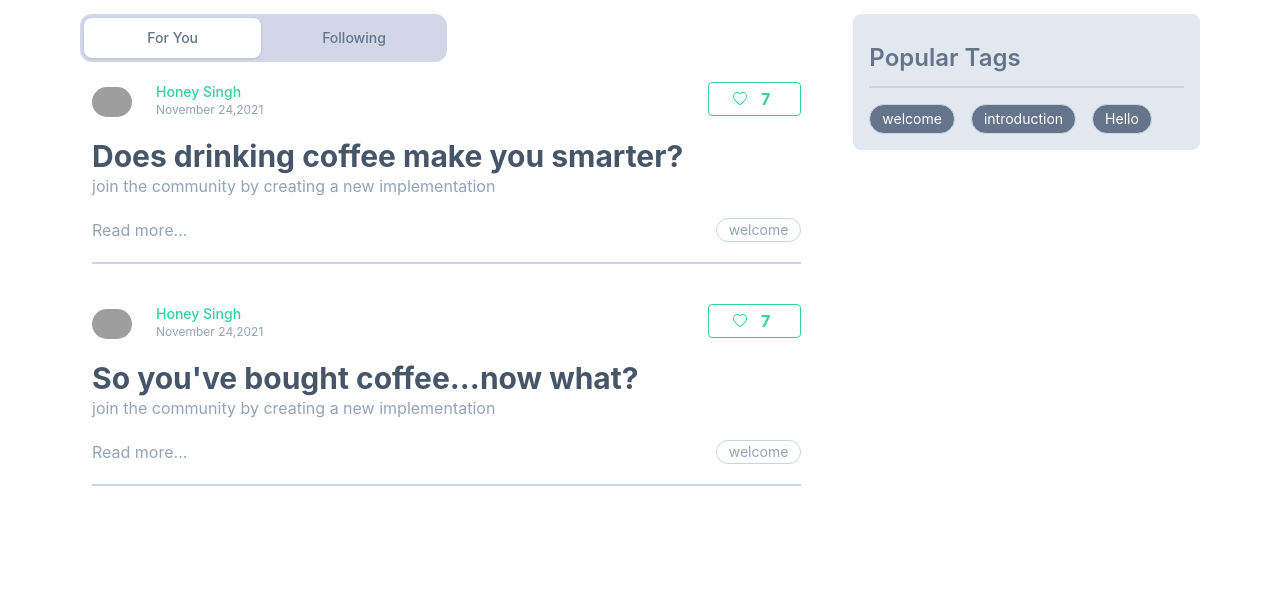
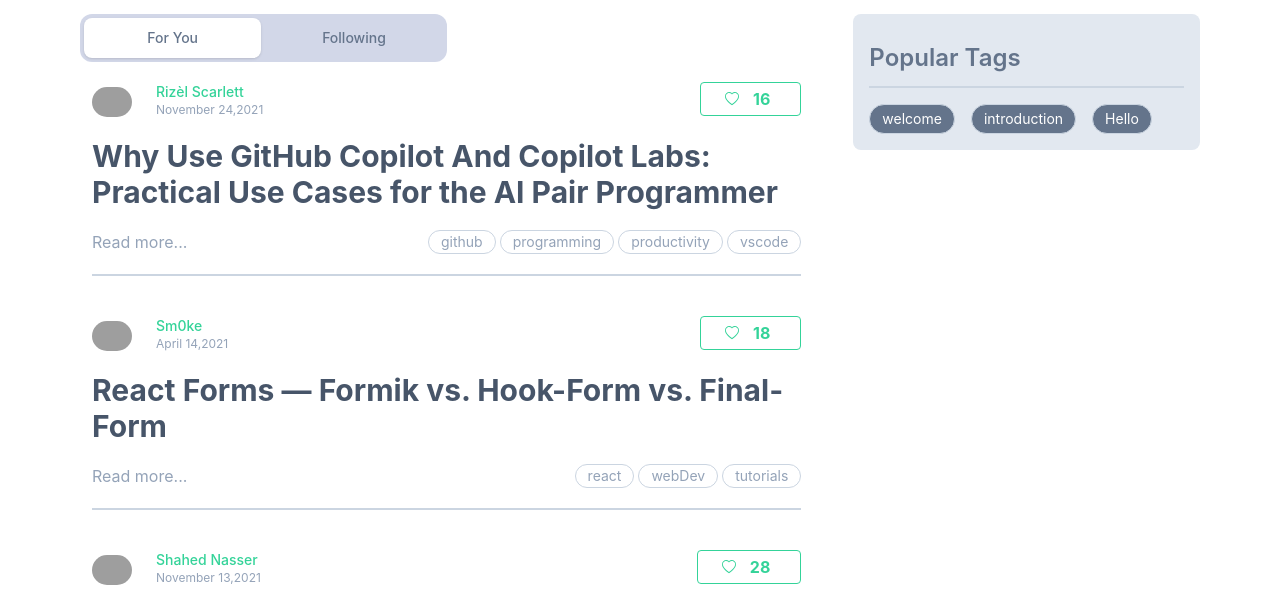
Before and after one commit to FreemanJournal/gerald-blog, a React (Create React App) app: page / in a window 1280 px wide. Shown: the part 334-943 px from the top of the page. Built offline with nearby package versions, Linux system fonts and the light colour scheme; no server answers; grey boxes are pictures that could not be loaded; what tw-elements would draw is missing.

Commit message:
make blog section dynamic

```diff
--- /dev/null
+++ b/public/dataset/data.json
@@ -0,0 +1,52 @@
+[
+    {
+        "id": 1,
+        "img": "https://images.unsplash.com/photo-1568409938619-12e139227838?ixlib=rb-1.2.1&ixid=eyJhcHBfaWQiOjEyMDd9&auto=format&fit=facearea&facepad=2&w=256&h=256&q=80",
+        "userId": 1,
+        "blogWriter": "Rizèl Scarlett",
+        "date": "November 24,2021",
+        "title": "Why Use GitHub Copilot And Copilot Labs: Practical Use Cases for the AI Pair Programmer",
+        "description": "Even though I didn't work at GitHub when they announced Copilot, I remember it piqued my interest. Perhaps, I was mostly excited because it was new and shiny.(Also, because I love predictive text in other environments like writing emails, why not in my code editor?) When I received access to the feature, I realized two things:It’s not magic. GitHub Copilot can’t read my mind, and it will not always spit out perfectly well-written, up-to-date code.It’s not magic. GitHub Copilot can’t read my mind, and it will not always spit out perfectly well-written, up-to-date code.Copilot increases my confidence and velocity as a programmer.For me, the value of Copilot is that I spend less time stressing over syntax, which leaves more time for solving problems.",
+        "tags": [
+            "github",
+            "programming",
+            "productivity",
+            "vscode"
+        ],
+        "commentCount": 3,
+        "likeCount": 16
+    },
+    {
+        "id": 2,
+        "img": "https://images.unsplash.com/photo-1550525811-e5869dd03032?ixlib=rb-1.2.1&auto=format&fit=facearea&facepad=2&w=256&h=256&q=80",
+        "userId": 2,
+        "blogWriter": "Sm0ke",
+        "date": "April 14,2021",
+        "title": "React Forms — Formik vs. Hook-Form vs. Final-Form",
+        "description": "Forms are a crucial part of every application, from signing up, logging in, or collecting a survey from our users. Forms may seem simple but they are not. This article aims to provide a comparison of the top most-used React Forms with pros, cons, and code samples: Formik, React-Hook-Form and React-Final-Form. For newcomers, React is a super popular JS library for coding interactive user interfaces baked by Facebook.",
+        "tags": [
+            "react",
+            "webDev",
+            "tutorials"
+        ],
+        "commentCount": 2,
+        "likeCount": 18
+    },
+    {
+        "id": 3,
+        "img": "https://mdbcdn.b-cdn.net/img/new/avatars/2.webp",
+        "userId": 3,
+        "blogWriter": "Shahed Nasser",
+        "date": "November 13,2021",
+        "title": "Medusa, the open source Shopify alternative, passed 10K stars on GitHub!",
+        "description": "If you're not familiar with Medusa, it's an open source headless commerce platform that has been gaining a lot of popularity in the past 9 months.Medusa aims to provide a good developer experience with a lot of customization capabilities that eliminate the need for hacky solutions. This also allows merchants to pick and choose with the services and features they want as part of their ecosystem.",
+        "tags": [
+            "news",
+            "openSources",
+            "showDev",
+            "github"
+        ],
+        "commentCount": 5,
+        "likeCount": 28
+    }
+]
--- a/src/Routing/Routing.js
+++ b/src/Routing/Routing.js
@@ -15,8 +15,8 @@ export default function Routing() {
             <Route path='/' element={<Home/>}/>
             <Route path='/dashboard' element={<PrivateRoute><Dashboard/></PrivateRoute>}/>
             <Route path='/profile' element={<PrivateRoute><Profile/></PrivateRoute>}/>
-            <Route path='/user-profile' element={<PrivateRoute><UserProfile/></PrivateRoute>}/>
-            <Route path='/blog' element={<PrivateRoute><SingleBlog/></PrivateRoute>}/>
+            <Route path='/user-profile/:userId' element={<UserProfile/>}/>
+            <Route path='/single-blog/:blogId' element={<SingleBlog/>}/>
             <Route path='/signIn' element={<Authorization signIn/>}/>
             <Route path='/signUp' element={<Authorization signIn={false}/>}/>
         </Routes>
--- a/src/components/BlogFeed/BlogCard.jsx
+++ b/src/components/BlogFeed/BlogCard.jsx
@@ -1,44 +1,39 @@
 import React from 'react'
 import { BsDistributeHorizontal, BsHeartFill, BsHeart } from 'react-icons/bs'
 import { useNavigate } from 'react-router-dom'
+import UserIntro from '../../utilities/UserIntro';
 
 export default function BlogCard({ post }) {
+    const navigate = useNavigate();
 
-    const navigate = useNavigate();
+    const { id, img,userId, blogWriter, date, title, description, tags, commentCount, likeCount } = post || {}
     return (
         <div className="blogCard mb-10 pb-5 border-b-2 border-slate-300">
             <div className="intro flex justify-between">
-                <div className="relative">
-                    <dt>
-                        <div className="absolute flex items-center justify-center h-10 w-10 rounded-md text-white">
-                            <img
-                                src="https://mdbcdn.b-cdn.net/img/new/avatars/2.webp"
-                                className="rounded-full w-32"
-                                alt="Avatar"
-                            />
-                        </div>
-                        <p className="ml-16 text-sm font-medium text-emerald-400 cursor-pointer hover:underline" onClick={() => navigate('/user-profile')}>Honey Singh</p>
-                    </dt>
-                    <dd className=" ml-16 text-xs text-slate-400">November 24,2021</dd>
-                </div>
+                <UserIntro img={img} blogWriter={blogWriter} date={date} userId={userId}/>
+
                 <div className="">
                     <button type="button" className="py-1 px-6  bg-transparent text-emerald-400 font-medium text-sm leading-tight uppercase rounded border border-emerald-400 focus:outline-none focus:ring-0 transition duration-150 ease-in-out flex items-center justify-center">
                         <BsHeart />
-                        <span className="inline-block text-base py-1 px-1.5 leading-none text-center whitespace-nowrap align-baseline font-bold text-emerald-400 rounded ml-2">7</span>
+                        <span className="inline-block text-base py-1 px-1.5 leading-none text-center whitespace-nowrap align-baseline font-bold text-emerald-400 rounded ml-2">{likeCount}</span>
                     </button>
                 </div>
             </div>
-            <div className="para-section mt-5 hover:cursor-pointer" onClick={()=>navigate('/blog')}>
+            <div className="para-section mt-5 hover:cursor-pointer" onClick={() => navigate(`/single-blog/${id}`)}>
                 <div className="hover:underline underline-offset-4 ">
-                    <h2 className='text-3xl font-bold text-slate-600' >{post.title}</h2>
-                    <p className='text-slate-400'>join the community by creating a new implementation</p>
+                    <h2 className='text-3xl font-bold text-slate-600' >{title}</h2>
+                    {/* <p className='text-slate-400'>join the community by creating a new implementation</p> */}
                 </div>
                 <div className="flex justify-between mt-5">
                     <p className='text-slate-400 hover:text-slate-600'>Read more...</p>
-                    <p
-                        className="px-3 rounded-full flex items-center text-slate-400 border border-slate-300  text-sm  cursor-pointer active:bg-gray-300 transition duration-300 ease">
-                        welcome
-                    </p>
+                    <div className="flex gap-1">
+                        {tags?.map((tag, index) => (
+                            <p key={index}
+                                className="px-3 rounded-full flex items-center text-slate-400 border border-slate-300  text-sm  cursor-pointer active:bg-gray-300 transition duration-300 ease">
+                                {tag}
+                            </p>
+                        ))}
+                    </div>
                 </div>
             </div>
         </div>
--- a/src/components/BlogFeed/Feed.jsx
+++ b/src/components/BlogFeed/Feed.jsx
@@ -1,51 +1,22 @@
 import { Tab } from '@headlessui/react'
-import { useState } from 'react'
+import { useContext, useEffect, useState } from 'react'
+import { useAuthState } from 'react-firebase-hooks/auth'
+import { GlobalContext } from '../../context/GlobalContext'
+import auth from '../../utilities/firebase.init'
 import BlogCard from './BlogCard'
 function classNames(...classes) {
     return classes.filter(Boolean).join(' ')
 }
 
 export default function Feed({ home, randomUser = false }) {
-    let [categories] = useState({
-        Global: [
-            {
-                id: 1,
-                title: 'Does drinking coffee make you smarter?',
-                date: '5h ago',
-                commentCount: 5,
-                shareCount: 2,
-            },
-            {
-                id: 2,
-                title: "So you've bought coffee...now what?",
-                date: '2h ago',
-                commentCount: 3,
-                shareCount: 2,
-            },
-        ],
-        Your: [
-            {
-                id: 1,
-                title: 'Is tech making coffee better or worse?',
-                date: 'Jan 7',
-                commentCount: 29,
-                shareCount: 16,
-            },
-            {
-                id: 2,
-                title: 'The most innovative things happening in coffee',
-                date: 'Mar 19',
-                commentCount: 24,
-                shareCount: 12,
-            },
-        ]
-
-    })
+    const { globalData } = useContext(GlobalContext)
+    const [user, loading, error] = useAuthState(auth);
+    const [feedData, setFeedData] = useState(globalData);
 
     return (
         <div className="px-2 py-16 sm:px-0">
             <Tab.Group>
-                <Tab.List className={`flex p-1 space-x-1 bg-blue-900/20 rounded-xl ${home ? 'md:w-6/12' : 'md:w-4/12'}`}>
+                <Tab.List className={`${user && !randomUser ?'flex':'hidden'} p-1 space-x-1 bg-blue-900/20 rounded-xl ${home ? 'md:w-6/12' : 'md:w-4/12'}`}>
                     <Tab
                         className={({ selected }) =>
                             classNames(
@@ -57,7 +28,7 @@ export default function Feed({ home, randomUser = false }) {
                             )
                         }
                     >
-                        {home ? 'For You'  : 'Blogs'}
+                        {home ? 'For You' : 'Blogs'}
                     </Tab>
                     <Tab
                         className={({ selected }) =>
@@ -75,23 +46,28 @@ export default function Feed({ home, randomUser = false }) {
                     </Tab>
                 </Tab.List>
                 <Tab.Panels className="mt-2">
-                    {Object.values(categories).map((posts, idx) => {
-
-                        return (
                     <Tab.Panel
-                                key={idx}
                         className={classNames(
                             'bg-white rounded-xl p-3',
                             'focus:outline-none  ring-white ring-opacity-60'
                         )}
                     >
                         {
-                                    posts.map((post, index) => <BlogCard post={post} key={index}/>)
+                            globalData?.map((post, index) => <BlogCard post={post} key={index} />)
                         }
 
                     </Tab.Panel>
-                        )
-                    })}
+                    <Tab.Panel
+                        className={classNames(
+                            'bg-white rounded-xl p-3',
+                            'focus:outline-none  ring-white ring-opacity-60'
+                        )}
+                    >
+                        {
+                            globalData?.map((post, index) => <BlogCard post={post} key={index} />)
+                        }
+
+                    </Tab.Panel>
                 </Tab.Panels>
             </Tab.Group>
         </div>
--- a/src/components/SingleBlog/NewComments.jsx
+++ b/src/components/SingleBlog/NewComments.jsx
@@ -42,7 +42,19 @@ export default function NewComments() {
 
             </div>
             <div className='py-2 px-2 flex items-center bg-zinc-100'>
-                <UserIntro />
+                <div className="relative">
+                    <dt>
+                        <div className="absolute flex items-center justify-center h-10 w-10 rounded-md text-white">
+                            <img
+                                src="https://mdbcdn.b-cdn.net/img/new/avatars/2.webp"
+                                className="rounded-full w-32"
+                                alt="Avatar"
+                            />
+                        </div>
+                        <p className="ml-16 text-sm font-medium text-emerald-400 cursor-pointer hover:underline" onClick={() => navigate('/user-profile')}>Rizèl Scarlett</p>
+                    </dt>
+                    <dd className=" ml-16 text-xs text-slate-400">April 14,2021</dd>
+                </div>
                 <button
                     type="submit"
                     className="w-32 group relative flex justify-center ml-auto py-2 px-4 border border-transparent text-sm font-medium rounded-md text-white bg-emerald-400 hover:bg-emerald-500 focus:outline-none focus:ring-2 focus:ring-offset-2 focus:ring-emerald-500"
--- a/src/components/SingleBlog/SingleBlog.jsx
+++ b/src/components/SingleBlog/SingleBlog.jsx
@@ -1,53 +1,44 @@
-import React from 'react';
+import React, { useContext } from 'react';
 import { BsHeart } from 'react-icons/bs';
-import { useNavigate } from 'react-router-dom';
+import { useNavigate, useParams } from 'react-router-dom';
+import { GlobalContext } from '../../context/GlobalContext';
+import UserIntro from '../../utilities/UserIntro';
 import Comments from './Comments';
 
 export default function SingleBlog() {
     const navigate = useNavigate();
+    const { blogId } = useParams();
+    const { globalData } = useContext(GlobalContext)
+    const singlePost = globalData.find((post) => post.id === +blogId)
+
+    const { id, img, blogWriter, date, title, description, tags, commentCount, likeCount } = singlePost || {}
+
     return (
         <div className='container mx-auto'>
             <div className="intro grid grid-cols-10 mt-10">
                 <div className="blogCard mb-10 pb-5 col-span-7">
                     <div className="intro flex justify-between">
-                        <div className="relative">
-                            <dt>
-                                <div className="absolute flex items-center justify-center h-10 w-10 rounded-md text-white">
-                                    <img
-                                        src="https://mdbcdn.b-cdn.net/img/new/avatars/2.webp"
-                                        className="rounded-full w-32"
-                                        alt="Avatar"
-                                    />
-                                </div>
-                                <p className="ml-16 text-sm font-medium text-emerald-400 cursor-pointer hover:underline" onClick={() => navigate('/user-profile')}>Honey Singh</p>
-                            </dt>
-                            <dd className=" ml-16 text-xs text-slate-400">November 24,2021</dd>
-                        </div>
+                        <UserIntro img={img} blogWriter={blogWriter} date={date} />
+
                         <div className="">
                             <button type="button" className="py-1 px-6  bg-transparent text-emerald-400 font-medium text-sm leading-tight uppercase rounded border border-emerald-400 focus:outline-none focus:ring-0 transition duration-150 ease-in-out flex items-center justify-center">
                                 <BsHeart />
-                                <span className="inline-block text-base py-1 px-1.5 leading-none text-center whitespace-nowrap align-baseline font-bold text-emerald-400 rounded ml-2">7</span>
+                                <span className="inline-block text-base py-1 px-1.5 leading-none text-center whitespace-nowrap align-baseline font-bold text-emerald-400 rounded ml-2">{likeCount}</span>
                             </button>
                         </div>
                     </div>
-                   <div className="flex gap-5 mt-10">
-                   <p
-                        className="px-3 rounded-full flex items-center text-slate-400 border border-slate-300  text-sm  cursor-pointer active:bg-gray-300 transition duration-300 ease">
-                        welcome
-                    </p>
-                   <p
-                        className="px-3 rounded-full flex items-center text-slate-400 border border-slate-300  text-sm  cursor-pointer active:bg-gray-300 transition duration-300 ease">
-                        welcome
-                    </p>
-                   <p
-                        className="px-3 rounded-full flex items-center text-slate-400 border border-slate-300  text-sm  cursor-pointer active:bg-gray-300 transition duration-300 ease">
-                        welcome
-                    </p>
-                   </div>
-                    <div className="para-section mt-5 hover:cursor-pointer">
-                        <div className="hover:underline underline-offset-4 mb-10">
-                            <h2 className='text-3xl font-bold text-slate-600 '>This is title.</h2>
-                            <p className='text-slate-400'>join the community by creating a new implementation</p>
+                    <div className="flex gap-1 mt-5">
+                        {tags?.map((tag, index) => (
+                            <p key={index}
+                                className="px-3 rounded-full flex items-center text-slate-400 border border-slate-300  text-sm  cursor-pointer active:bg-gray-300 transition duration-300 ease">
+                                {tag}
+                            </p>
+                        ))}
+                    </div>
+                    <div className="para-section mt-5">
+                        <div className=" select-text mb-10">
+                            <h2 className='text-3xl font-bold text-slate-800 my-5'>{title}</h2>
+                            <p className='text-slate-600'>{description}</p>
 
                         </div>
                         <Comments />
@@ -56,19 +47,8 @@ export default function SingleBlog() {
 
                 </div>
                 <div className="place-self-start justify-self-center col-span-3 flex gap-3 items-center">
-                    <div className="relative">
-                        <dt>
-                            <div className="absolute flex items-center justify-center h-10 w-10 rounded-md text-white">
-                                <img
-                                    src="https://mdbcdn.b-cdn.net/img/new/avatars/2.webp"
-                                    className="rounded-full w-32"
-                                    alt="Avatar"
-                                />
-                            </div>
-                            <p className="ml-16 text-sm font-medium text-emerald-400 cursor-pointer hover:underline" onClick={() => navigate('/user-profile')}>Honey Singh</p>
-                        </dt>
-                        <dd className=" ml-16 text-xs text-slate-400">November 24,2021</dd>
-                    </div>
+                    <UserIntro img={img} blogWriter={blogWriter} date={date} />
+
                     <div className="">
                         <button type="button" className="py-1 px-6  bg-transparent text-emerald-400 font-medium text-sm leading-tight uppercase rounded border border-emerald-400 focus:outline-none focus:ring-0 transition duration-150 ease-in-out flex items-center justify-center">
                             Follow
--- /dev/null
+++ b/src/context/GlobalContext.js
@@ -0,0 +1,16 @@
+import { createContext, useEffect, useState } from "react";
+
+export const GlobalContext = createContext();
+
+export const GlobalProvider = ({children}) => {
+    const [globalData, setGlobalData] = useState([]);
+
+    useEffect(() => {
+        fetch('/dataset/data.json')
+            .then(res => res.json())
+            .then(data => setGlobalData(data))
+    }, [])
+    return <GlobalContext.Provider value={{globalData}}>
+        {children}
+    </GlobalContext.Provider>
+}
--- a/src/utilities/UserIntro.jsx
+++ b/src/utilities/UserIntro.jsx
@@ -1,25 +1,22 @@
 import React from 'react'
 import { useNavigate } from 'react-router-dom';
 
-export default function UserIntro() {
+export default function UserIntro({ img, blogWriter, date }) {
     const navigate = useNavigate();
 
     return (
-        <div className="intro flex justify-between">
         <div className="relative">
-                <dt className='flex items-center gap-2'>
-                    <div className="flex items-center justify-center h-5 w-5 rounded-md text-white">
+            <div>
+                <div className="absolute flex items-center justify-center h-10 w-10 rounded-md text-white">
                     <img
-                            src="https://mdbcdn.b-cdn.net/img/new/avatars/2.webp"
+                        src={img}
                         className="rounded-full w-32"
                         alt="Avatar"
                     />
                 </div>
-                    <p className="text-xs font-medium text-emerald-400 cursor-pointer hover:underline" onClick={() => navigate('/blog')}>Honey Singh</p>
-                    <dd className=" text-xs text-slate-400">November 24,2021</dd>
-
-                </dt>
+                <p className="ml-16 text-sm font-medium text-emerald-400 cursor-pointer hover:underline" onClick={() => navigate('/user-profile')}>{blogWriter}</p>
             </div>
+            <p className=" ml-16 text-xs text-slate-400">{date}</p>
         </div>
     )
 }
```
Also changed, not shown: src/index.js (+6 -3 lines). Lines whose indentation alone changed are shown as unchanged.
